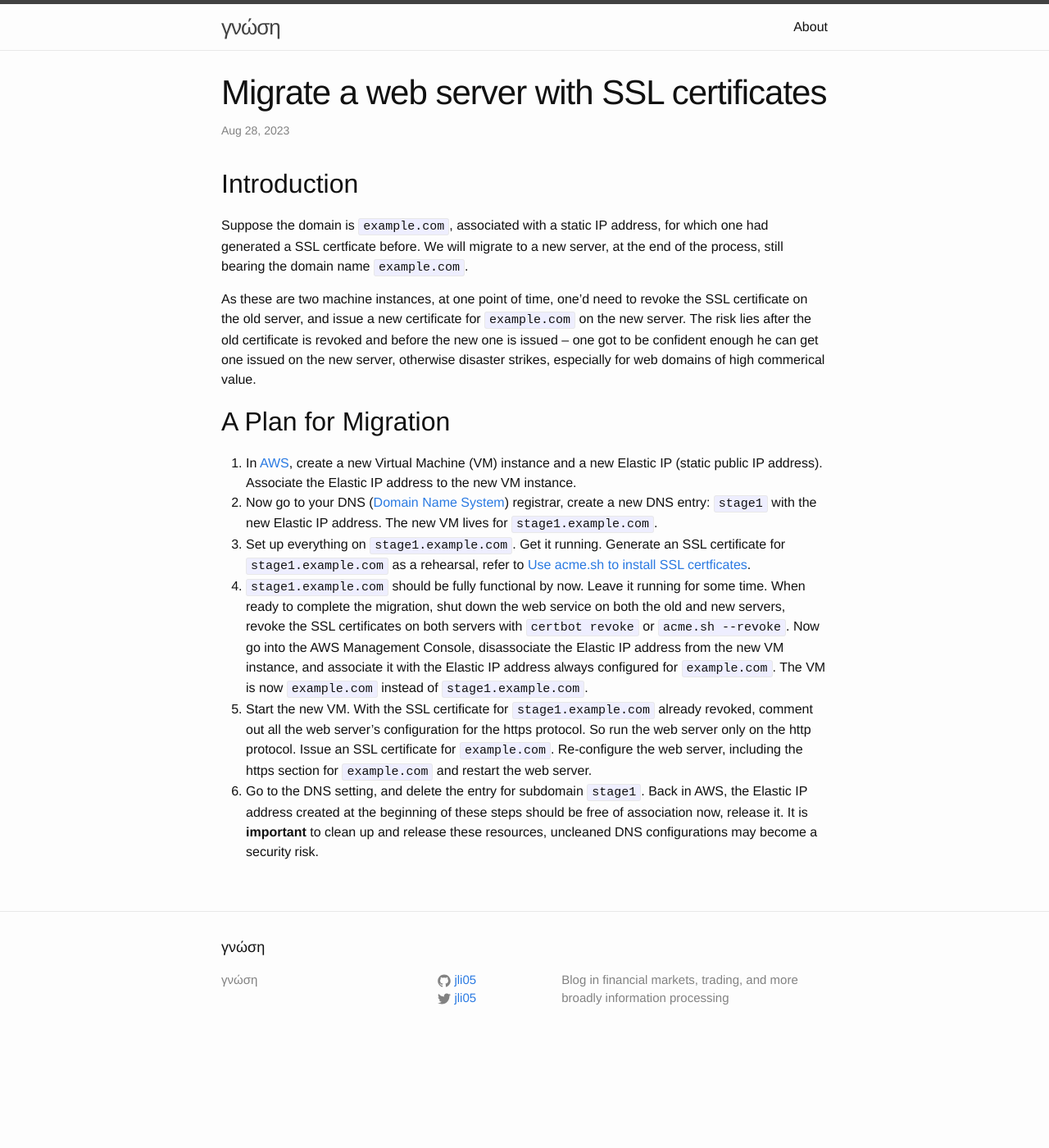
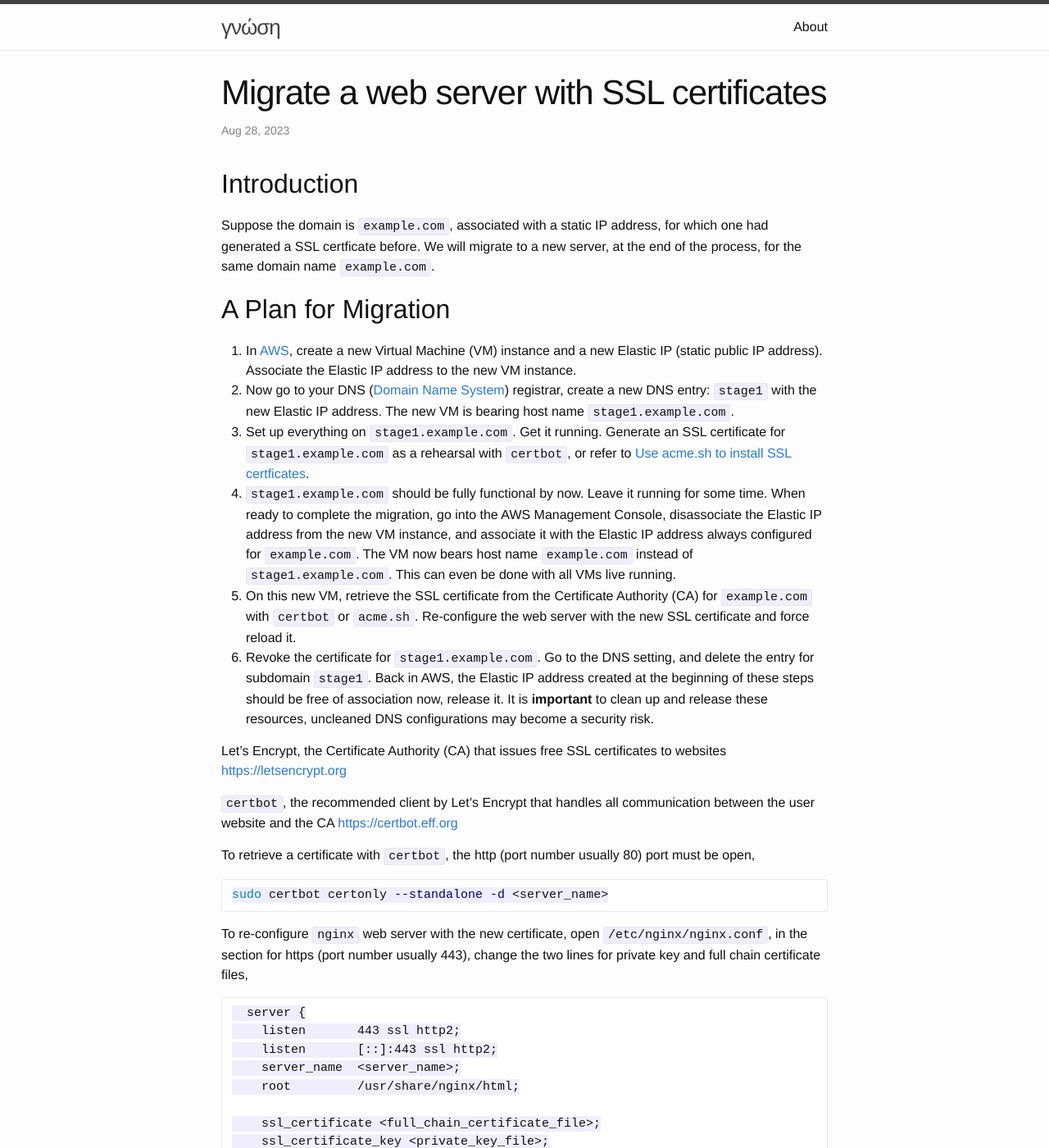
Before and after one commit to jli05/jli05.github.io, a Jekyll site: the page built from _posts/2023-08-28-Migrate-a-web-server.md, in a window 1280 px wide and 1400 px high. Shown: the whole window at 82% size. Built offline with Jekyll 4.4.1, drawn with Linux system fonts in a browser that asks for light colours; some of the changed text lies outside the part shown.

Commit message:
fix retrieval of SSL certificate

````diff
--- a/_posts/2023-08-28-Migrate-a-web-server.md
+++ b/_posts/2023-08-28-Migrate-a-web-server.md
@@ -4,14 +4,46 @@ layout: post
 ---
 
 ## Introduction
-Suppose the domain is `example.com`, associated with a static IP address, for which one had generated a SSL certficate before. We will migrate to a new server, at the end of the process, still bearing the domain name `example.com`.
-
-As these are two machine instances, at one point of time, one'd need to revoke the SSL certificate on the old server, and issue a new certificate for `example.com` on the new server. The risk lies after the old certificate is revoked and before the new one is issued -- one got to be confident enough he can get one issued on the new server, otherwise disaster strikes, especially for web domains of high commerical value.
+Suppose the domain is `example.com`, associated with a static IP address, for which one had generated a SSL certficate before. We will migrate to a new server, at the end of the process, for the same domain name `example.com`.
 
 ## A Plan for Migration
 1. In [AWS](https://aws.amazon.com), create a new Virtual Machine (VM) instance and a new Elastic IP (static public IP address). Associate the Elastic IP address to the new VM instance.
-2. Now go to your DNS ([Domain Name System](https://en.wikipedia.org/wiki/Domain_Name_System)) registrar, create a new DNS entry: `stage1` with the new Elastic IP address. The new VM lives for `stage1.example.com`.
-3. Set up everything on `stage1.example.com`. Get it running. Generate an SSL certificate for `stage1.example.com` as a rehearsal, refer to [Use acme.sh to install SSL certficates](/2023/08/28/acme-SSL-certificates.html).
-4. `stage1.example.com` should be fully functional by now. Leave it running for some time. When ready to complete the migration, shut down the web service on both the old and new servers, revoke the SSL certificates on both servers with `certbot revoke` or `acme.sh --revoke`. Now go into the AWS Management Console, disassociate the Elastic IP address from the new VM instance, and associate it with the Elastic IP address always configured for `example.com`. The VM is now `example.com` instead of `stage1.example.com`.
-5. Start the new VM. With the SSL certificate for `stage1.example.com` already revoked, comment out all the web server's configuration for the https protocol. So run the web server only on the http protocol. Issue an SSL certificate for `example.com`. Re-configure the web server, including the https section for `example.com` and restart the web server.
-6. Go to the DNS setting, and delete the entry for subdomain `stage1`. Back in AWS, the Elastic IP address created at the beginning of these steps should be free of association now, release it. It is **important** to clean up and release these resources, uncleaned DNS configurations may become a security risk.
+2. Now go to your DNS ([Domain Name System](https://en.wikipedia.org/wiki/Domain_Name_System)) registrar, create a new DNS entry: `stage1` with the new Elastic IP address. The new VM is bearing host name `stage1.example.com`.
+3. Set up everything on `stage1.example.com`. Get it running. Generate an SSL certificate for `stage1.example.com` as a rehearsal with `certbot`, or refer to [Use acme.sh to install SSL certficates](/2023/08/28/acme-SSL-certificates.html).
+4. `stage1.example.com` should be fully functional by now. Leave it running for some time. When ready to complete the migration, go into the AWS Management Console, disassociate the Elastic IP address from the new VM instance, and associate it with the Elastic IP address always configured for `example.com`. The VM now bears host name `example.com` instead of `stage1.example.com`. This can even be done with all VMs live running.
+5. On this new VM, retrieve the SSL certificate from the Certificate Authority (CA) for `example.com` with `certbot` or `acme.sh`. Re-configure the web server with the new SSL certificate and force reload it.
+6. Revoke the certificate for `stage1.example.com`. Go to the DNS setting, and delete the entry for subdomain `stage1`. Back in AWS, the Elastic IP address created at the beginning of these steps should be free of association now, release it. It is **important** to clean up and release these resources, uncleaned DNS configurations may become a security risk.
+
+Let's Encrypt, the Certificate Authority (CA) that issues free SSL certificates to websites
+[https://letsencrypt.org](https://letsencrypt.org)
+
+`certbot`, the recommended client by Let's Encrypt that handles all communication between the user website and the CA
+[https://certbot.eff.org](https://certbot.eff.org)
+
+To retrieve a certificate with `certbot`, the http (port number usually 80) port must be open,
+
+```sh
+sudo certbot certonly --standalone -d <server_name>
+```
+
+To re-configure `nginx` web server with the new certificate, open `/etc/nginx/nginx.conf`, in the section for https (port number usually 443), change the two lines for private key and full chain certificate files,
+
+```
+  server {
+    listen       443 ssl http2;
+    listen       [::]:443 ssl http2;
+    server_name  <server_name>;
+    root         /usr/share/nginx/html;
+
+    ssl_certificate <full_chain_certificate_file>;
+    ssl_certificate_key <private_key_file>;
+
+    ...
+  }
+```
+
+To force reload `nginx` web server,
+
+```sh
+sudo service nginx force-reload
+```
````
Also changed, not shown: _posts/2023-08-28-acme-SSL-certificates.md (+2 -2 lines).
